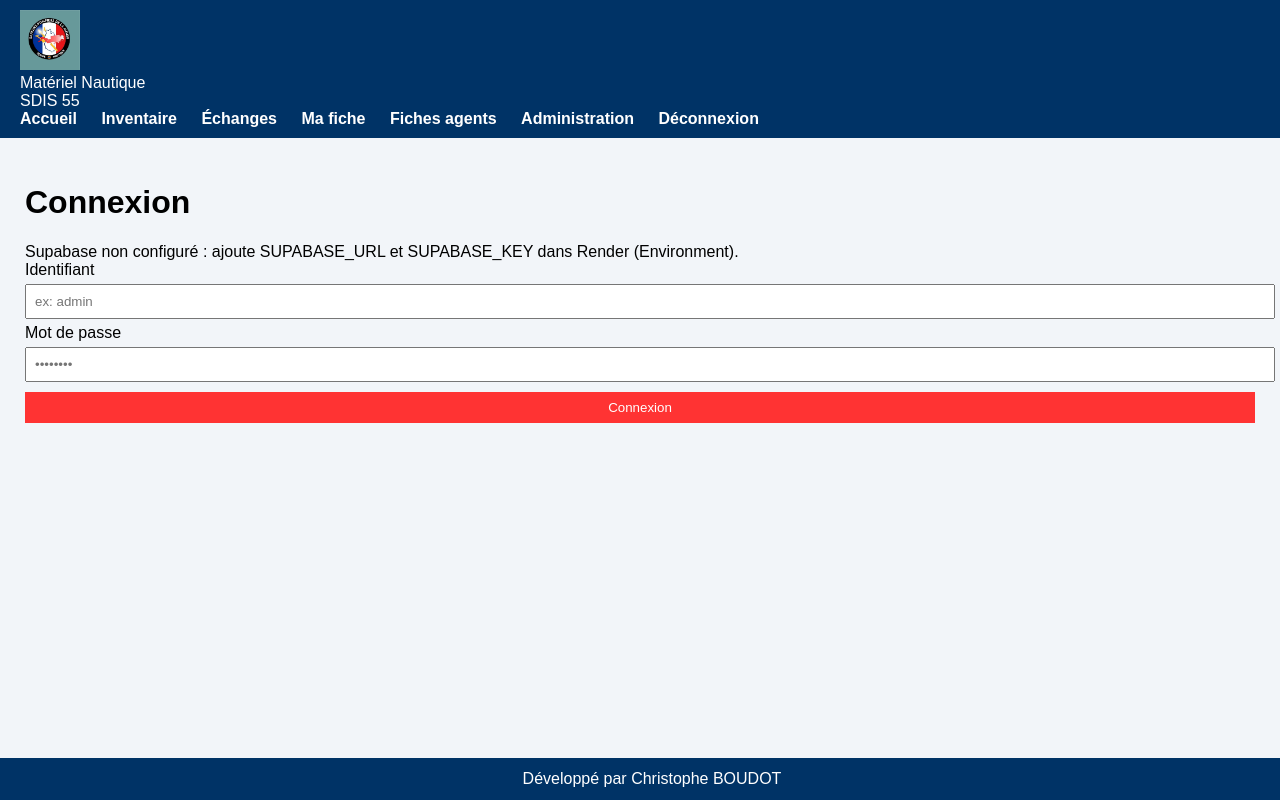
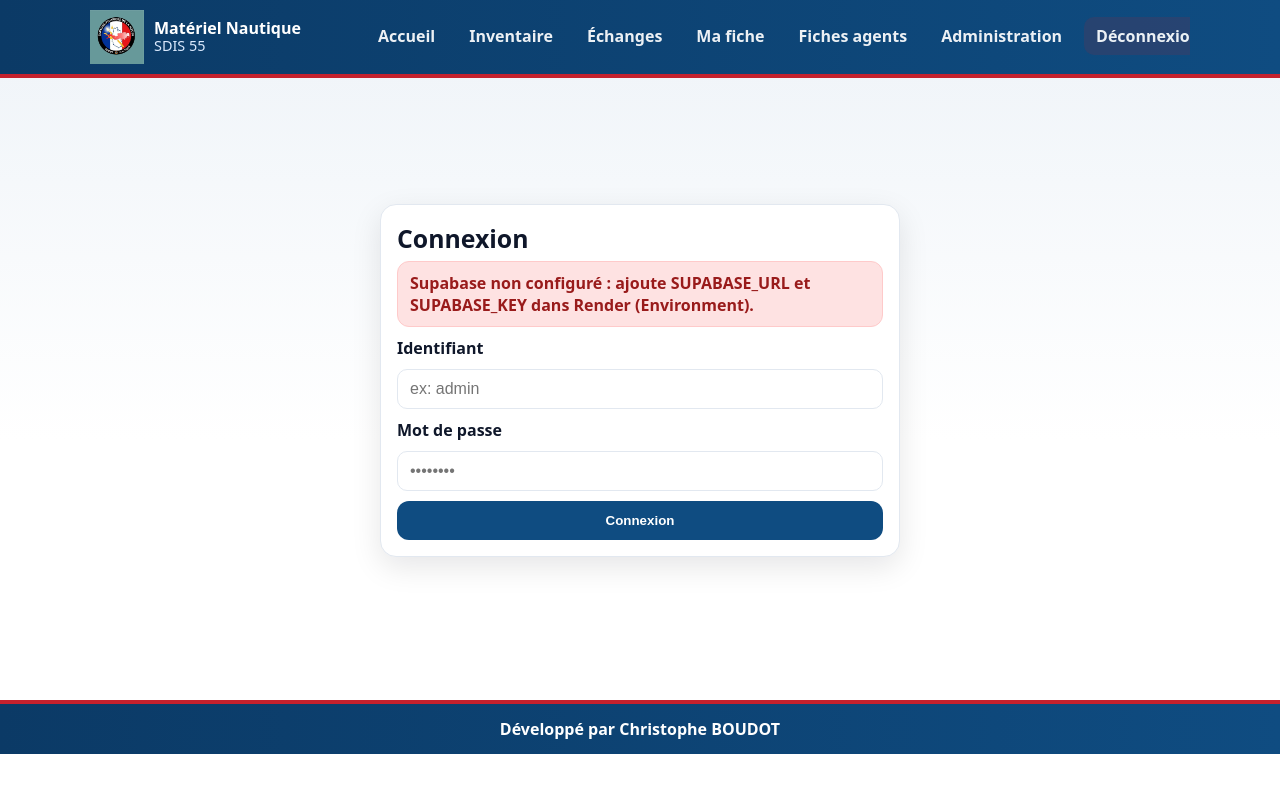
Before and after one commit to Tof55260/materiel-nautique-sdis55, a Flask app: page / in a window 1280 px wide. Run offline with Flask 3, Linux system fonts and the light colour scheme; the visitor is signed in with stand-in values (Sample User, id 1).

Commit message:
Update style.css

```diff
--- a/static/style.css
+++ b/static/style.css
@@ -1,104 +1,155 @@
-body {
-    margin: 0;
-    font-family: Arial, sans-serif;
-    background: #f2f5f9;
+:root{
+  --blue:#0b3a66;
+  --blue2:#0f4c81;
+  --red:#c5212d;
+  --bg:#eef3f8;
+  --card:#ffffff;
+  --text:#0f172a;
+  --muted:#64748b;
+  --line:#e2e8f0;
+  --shadow:0 10px 30px rgba(2,6,23,.10);
 }
 
-/* HEADER */
-
-header {
-    background: #003366;
-    color: white;
-    display: flex;
-    align-items: center;
-    padding: 10px 20px;
+*{box-sizing:border-box}
+body{
+  margin:0;
+  font-family:system-ui,-apple-system,Segoe UI,Roboto,Arial;
+  color:var(--text);
+  background:linear-gradient(180deg,var(--bg),#ffffff 55%);
+  min-height:100vh;
 }
 
-header img {
-    height: 60px;
-    margin-right: 30px;
+.container{
+  width:min(1100px,92vw);
+  margin:22px auto 40px;
 }
 
-nav a {
-    color: white;
-    margin-right: 20px;
-    text-decoration: none;
-    font-weight: bold;
+.topbar{
+  background:linear-gradient(90deg,var(--blue),var(--blue2));
+  border-bottom:4px solid var(--red);
+  position:sticky;
+  top:0;
+  z-index:10;
 }
 
-nav a:hover {
-    color: #ff3333;
+.topbar__inner{
+  width:min(1100px,92vw);
+  margin:0 auto;
+  display:flex;
+  align-items:center;
+  justify-content:space-between;
+  gap:16px;
+  padding:10px 0;
 }
 
-/* CONTENU */
+.brand{display:flex;align-items:center;gap:10px;min-width:260px}
+.brand__logo{height:54px;width:auto;display:block}
+.brand__title{font-weight:800;color:white;line-height:1}
+.brand__subtitle{color:#dbeafe;font-size:.9rem}
 
-.container {
-    padding: 25px;
+.nav{
+  display:flex;
+  gap:10px;
+  flex-wrap:nowrap;         /* menu stable */
+  white-space:nowrap;       /* évite les retours à la ligne qui décalent */
+  overflow-x:auto;
+  padding-bottom:2px;
+}
+.nav__link{
+  color:white;
+  text-decoration:none;
+  padding:8px 12px;
+  border-radius:10px;
+  font-weight:600;
+  opacity:.92;
+}
+.nav__link:hover{background:rgba(255,255,255,.12);opacity:1}
+.nav__link--danger{background:rgba(197,33,45,.15)}
+.nav__link--danger:hover{background:rgba(197,33,45,.28)}
+
+.footer{
+  margin-top:40px;
+  background:linear-gradient(90deg,var(--blue),var(--blue2));
+  border-top:4px solid var(--red);
+  color:white;
+  text-align:center;
+  padding:14px 10px;
+  font-weight:700;
 }
 
-/* TITRES */
-
-h2 {
-    color: #003366;
+.card{
+  background:var(--card);
+  border:1px solid var(--line);
+  border-radius:16px;
+  box-shadow:var(--shadow);
+  padding:16px;
 }
 
-/* TABLES */
+.pagehead{margin:6px 0 14px}
+.h1{margin:0 0 6px;font-size:1.55rem}
+.h2{margin:0 0 10px;font-size:1.1rem}
+.muted{color:var(--muted);margin:0}
 
-table {
-    width: 100%;
-    border-collapse: collapse;
-    margin-top: 15px;
+.table{
+  width:100%;
+  border-collapse:collapse;
+}
+.table th,.table td{
+  padding:10px 10px;
+  border-bottom:1px solid var(--line);
+  text-align:left;
+  vertical-align:top;
+}
+.table th{color:#0b2b4b;font-size:.95rem}
+
+.badge{
+  display:inline-block;
+  padding:6px 10px;
+  border-radius:999px;
+  font-weight:700;
+  background:#e2e8f0;
+  color:#0b2b4b;
+}
+.badge--ok{background:#dcfce7;color:#166534}
+.badge--ko{background:#fee2e2;color:#991b1b}
+.badge--wait{background:#fff7ed;color:#9a3412}
+
+.grid{
+  display:grid;
+  grid-template-columns: 1fr 1fr;
+  gap:14px;
+}
+@media (max-width:900px){
+  .grid{grid-template-columns:1fr}
+  .brand{min-width:auto}
 }
 
-th {
-    background: #003366;
-    color: white;
-    padding: 10px;
+.auth{display:flex;justify-content:center;align-items:center;min-height:70vh}
+.auth__card{width:min(520px,92vw)}
+.form{display:grid;gap:10px;margin-top:10px}
+.label{font-weight:700}
+.input{
+  padding:10px 12px;
+  border:1px solid var(--line);
+  border-radius:10px;
+  font-size:1rem;
 }
+.btn{
+  border:none;
+  border-radius:12px;
+  padding:12px 14px;
+  font-weight:800;
+  cursor:pointer;
+}
+.btn--primary{background:var(--blue2);color:white}
+.btn--primary:hover{filter:brightness(1.05)}
 
-td {
-    border: 1px solid #ccc;
-    padding: 8px;
+.alert{
+  border-radius:12px;
+  padding:10px 12px;
+  font-weight:700;
 }
+.alert--danger{background:#fee2e2;color:#991b1b;border:1px solid #fecaca}
 
-/* FORMULAIRES */
-
-input, select, button {
-    padding: 8px;
-    margin: 5px 0;
-    width: 100%;
-}
-
-button {
-    background: #ff3333;
-    color: white;
-    border: none;
-    cursor: pointer;
-}
-
-button:hover {
-    background: #cc0000;
-}
-
-/* LOGIN */
-
-.login-box {
-    max-width: 400px;
-    margin: 80px auto;
-    background: white;
-    padding: 30px;
-    border-radius: 6px;
-    box-shadow: 0 0 10px rgba(0,0,0,0.2);
-}
-
-/* FOOTER */
-
-footer {
-    background: #003366;
-    color: white;
-    text-align: center;
-    padding: 12px;
-    position: fixed;
-    bottom: 0;
-    width: 100%;
-}
+.kv{display:grid;gap:8px}
+.kv__row{display:flex;justify-content:space-between;gap:10px;border-bottom:1px dashed var(--line);padding-bottom:8px}
```
